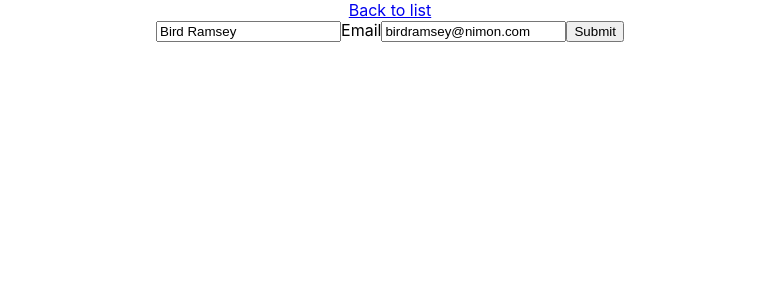
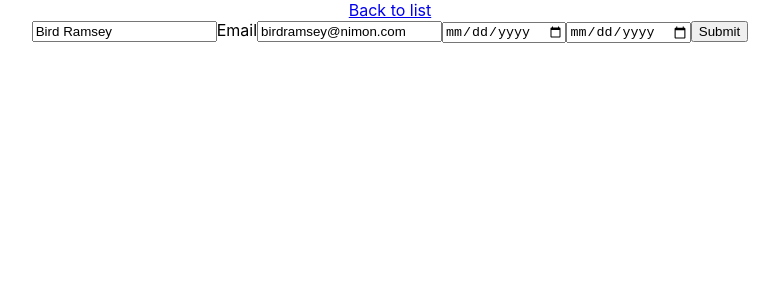
Before and after one commit to karolszym22/FRONT-END-TASK, a React (Create React App) app: page /interns/1 in a window 1280 px wide. Shown: the top 300 px of the page, without its empty margins (250-1029 px from the left). Built offline with nearby package versions, Linux system fonts and the light colour scheme; data requests are answered from the project's data file.

Commit message:
Adittion input data

```diff
--- a/src/EditIntern.jsx
+++ b/src/EditIntern.jsx
@@ -22,7 +22,8 @@ const EditIntern = () => {
                 <input type="text" name="name" value={intern.name}  />
                 <label>Email</label>
                 <input type="text" name="email" value={intern.email} />
-
+                <input type="date" id="start" name="trip-start"value="RRRR-MM-DD"min="" max=""></input>
+                <input type="date" id="start" name="trip-start"value="RRRR-MM-DD"min="" max=""></input>
                 <input type="submit" value="Submit" />
             </form>
         </div>
```
